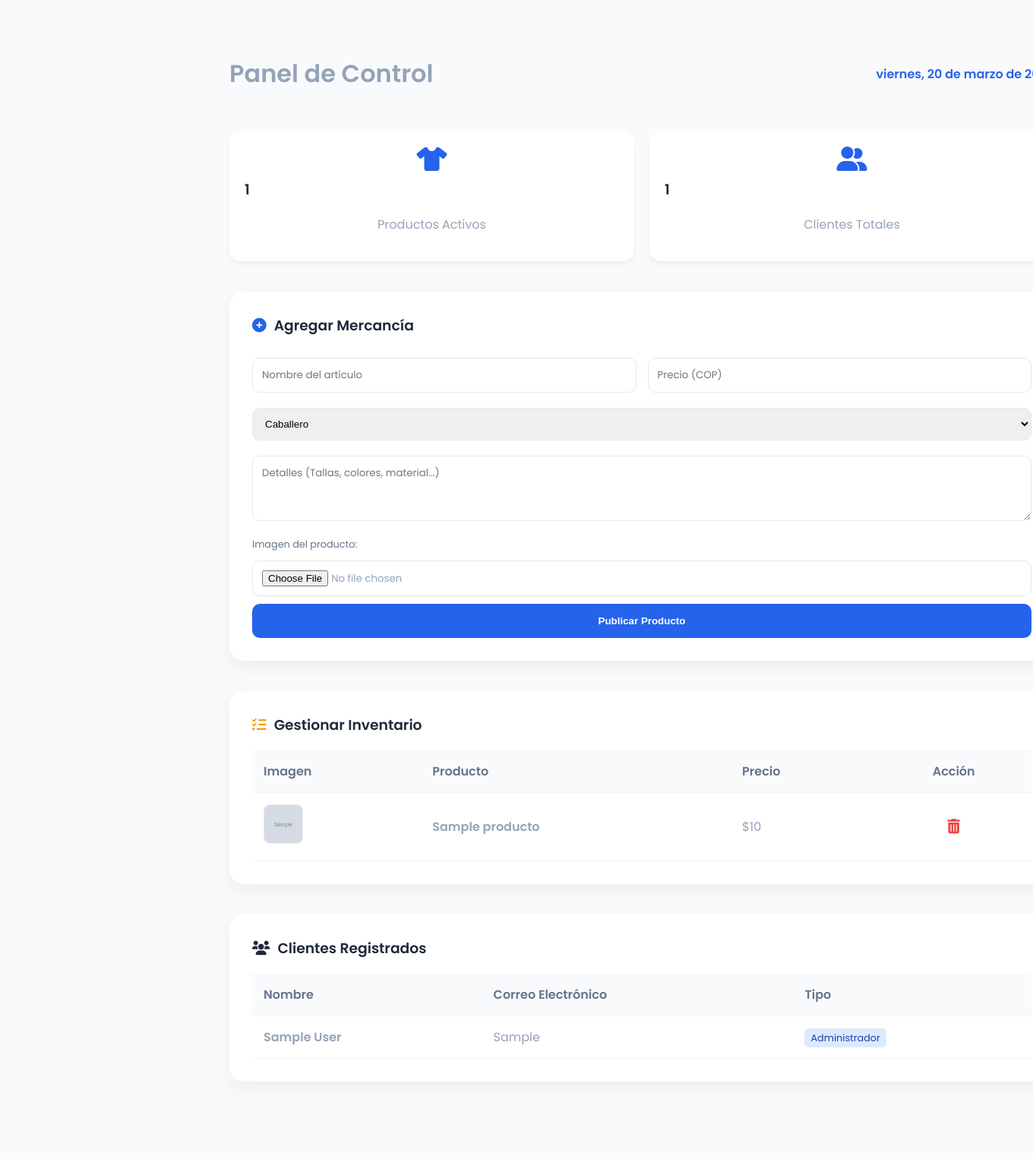
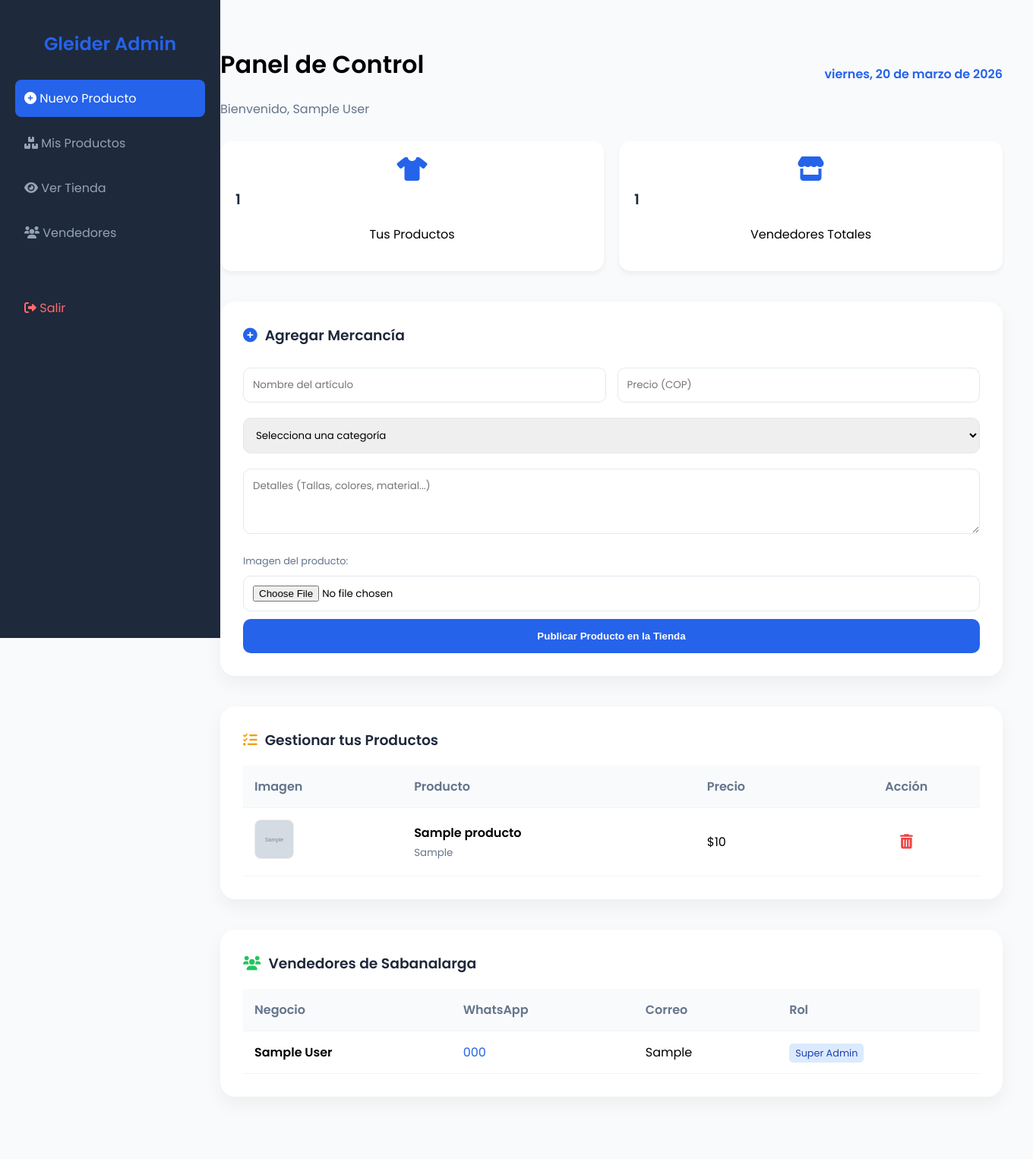
Before and after one commit to gleiderr99-boop/nuevo-proyecto, a Flask app: page /gleider_admin in a window 1360 px wide; the page is wider, and only the part inside the window is pictured. Shown: that part at 76% size. After the commit the page ends 1399 px from the top of that part, so only its background shows below. Run offline with Flask 3, Linux system fonts and the light colour scheme; the visitor is signed in with stand-in values (Sample User, id 1); tables that the repository leaves empty hold one stand-in row (values such as "Sample post"); grey boxes marked "Sample" are stand-in pictures.

Commit message:
Update admin.html

```diff
--- a/templates/admin.html
+++ b/templates/admin.html
@@ -8,7 +8,7 @@
     <link rel="stylesheet" href="https://cdnjs.cloudflare.com/ajax/libs/font-awesome/6.0.0/css/all.min.css">
 
     <style>
-        :root { --primary: #2563eb; --dark: #1e293b; --light: #f8fafc; --danger: #ef4444; }
+        :root { --primary: #2563eb; --dark: #1e293b; --light: #f8fafc; --danger: #ef4444; --success: #22c55e; }
         body { font-family: 'Poppins', sans-serif; background: var(--light); margin: 0; display: flex; scroll-behavior: smooth; }
 
         /* Sidebar lateral */
@@ -31,7 +31,7 @@
         h3 { margin-top: 0; display: flex; align-items: center; gap: 10px; color: var(--dark); }
 
         /* Formulario */
-        input, textarea { width: 100%; padding: 12px; margin: 10px 0; border: 1px solid #e2e8f0; border-radius: 10px; font-family: inherit; box-sizing: border-box; }
+        input, textarea, select { width: 100%; padding: 12px; margin: 10px 0; border: 1px solid #e2e8f0; border-radius: 10px; font-family: inherit; box-sizing: border-box; }
         button { background: var(--primary); color: white; border: none; padding: 15px; border-radius: 10px; width: 100%; font-weight: 600; cursor: pointer; transition: 0.3s; }
         button:hover { opacity: 0.9; transform: translateY(-2px); }
 
@@ -54,11 +54,26 @@
 </head>
 <body>
 
-   <a href="/" class="nav-link">
+    <div class="sidebar">
+        <h2>Gleider Admin</h2>
+        <a href="#inventario" class="nav-link active"><i class="fas fa-plus-circle"></i> <span>Nuevo Producto</span></a>
+        <a href="#gestion-inventario" class="nav-link"><i class="fas fa-boxes"></i> <span>Mis Productos</span></a>
+
+        <a href="/" class="nav-link"><i class="fas fa-eye"></i> <span>Ver Tienda</span></a>
+
+        {% if session['es_admin'] %}
+        <a href="#clientes" class="nav-link"><i class="fas fa-users"></i> <span>Vendedores</span></a>
+        {% endif %}
+
+        <a href="/logout" class="nav-link" style="margin-top: 50px; color: #ff6b6b;"><i class="fas fa-sign-out-alt"></i> <span>Salir</span></a>
+    </div>
 
     <div class="main-content">
         <div class="header">
-            <h1>Panel de Control</h1>
+            <div>
+                <h1>Panel de Control</h1>
+                <p style="color: #64748b; margin: 0;">Bienvenido, {{ session['user_name'] }}</p>
+            </div>
             <span id="fecha" style="font-weight: 600; color: var(--primary);"></span>
         </div>
 
@@ -66,13 +81,15 @@
             <div class="stat-card">
                 <i class="fas fa-tshirt"></i>
                 <h3>{{ productos|length }}</h3>
-                <p>Productos Activos</p>
+                <p>Tus Productos</p>
             </div>
+            {% if session['es_admin'] %}
             <div class="stat-card">
-                <i class="fas fa-user-friends"></i>
+                <i class="fas fa-store"></i>
                 <h3>{{ usuarios|length }}</h3>
-                <p>Clientes Totales</p>
+                <p>Vendedores Totales</p>
             </div>
+            {% endif %}
         </div>
 
         <div class="glass-card" id="inventario">
@@ -83,21 +100,23 @@
                     <input type="number" name="precio" placeholder="Precio (COP)" required>
                 </div>
 
-                <select name="categoria" style="width: 100%; padding: 12px; margin: 10px 0; border-radius: 10px; border: 1px solid #e2e8f0;">
+                <select name="categoria" required>
+                    <option value="" disabled selected>Selecciona una categoría</option>
                     <option value="Caballero">Caballero</option>
                     <option value="Dama">Dama</option>
                     <option value="Accesorios">Accesorios</option>
+                    <option value="Calzado">Calzado</option>
                 </select>
 
                 <textarea name="descripcion" placeholder="Detalles (Tallas, colores, material...)" rows="3" required></textarea>
-                <label style="font-size: 0.8rem; color: #64748b;">Imagen del producto:</label>
+                <label style="font-size: 0.8rem; color: #64748b; display: block; margin-top: 10px;">Imagen del producto:</label>
                 <input type="file" name="foto" accept="image/*" required>
-                <button type="submit">Publicar Producto</button>
+                <button type="submit">Publicar Producto en la Tienda</button>
             </form>
         </div>
 
         <div class="glass-card" id="gestion-inventario">
-            <h3><i class="fas fa-tasks" style="color: #f59e0b;"></i> Gestionar Inventario</h3>
+            <h3><i class="fas fa-tasks" style="color: #f59e0b;"></i> Gestionar tus Productos</h3>
             <table>
                 <thead>
                     <tr>
@@ -111,11 +130,14 @@
                     {% for p in productos %}
                     <tr>
                         <td><img src="{{ url_for('static', filename='uploads/' + p.imagen) }}" class="img-preview" onerror="this.src='https://via.placeholder.com/50'"></td>
-                        <td><strong>{{ p.nombre }}</strong></td>
+                        <td>
+                            <strong>{{ p.nombre }}</strong><br>
+                            <small style="color: #64748b;">{{ p.categoria }}</small>
+                        </td>
                         <td>${{ "{:,.0f}".format(p.precio) }}</td>
                         <td style="text-align: center;">
                             <a href="{{ url_for('eliminar_producto', id=p.id) }}"
-                               onclick="return confirm('¿Segura que quieres eliminar este producto?')"
+                               onclick="return confirm('¿Seguro que quieres borrar este producto?')"
                                class="btn-delete">
                                 <i class="fas fa-trash-alt"></i>
                             </a>
@@ -126,24 +148,27 @@
             </table>
         </div>
 
+        {% if session['es_admin'] %}
         <div class="glass-card" id="clientes">
-            <h3><i class="fas fa-users" style="color: var(--success);"></i> Clientes Registrados</h3>
+            <h3><i class="fas fa-users" style="color: var(--success);"></i> Vendedores de Sabanalarga</h3>
             <table>
                 <thead>
                     <tr>
-                        <th>Nombre</th>
-                        <th>Correo Electrónico</th>
-                        <th>Tipo</th>
+                        <th>Negocio</th>
+                        <th>WhatsApp</th>
+                        <th>Correo</th>
+                        <th>Rol</th>
                     </tr>
                 </thead>
                 <tbody>
                     {% for u in usuarios %}
                     <tr>
                         <td><strong>{{ u.nombre }}</strong></td>
+                        <td><a href="https://wa.me/57{{ u.telefono }}" target="_blank" style="color: var(--primary); text-decoration: none;">{{ u.telefono }}</a></td>
                         <td>{{ u.correo }}</td>
                         <td>
-                            <span style="padding: 4px 8px; border-radius: 5px; font-size: 0.8rem; background: {{ '#dcfce7' if not u.es_admin else '#dbeafe' }}; color: {{ '#166534' if not u.es_admin else '#1e40af' }};">
-                                {{ 'Administrador' if u.es_admin else 'Cliente' }}
+                            <span style="padding: 4px 8px; border-radius: 5px; font-size: 0.8rem; background: {{ '#dbeafe' if u.es_admin else '#f1f5f9' }}; color: {{ '#1e40af' if u.es_admin else '#475569' }};">
+                                {{ 'Super Admin' if u.es_admin else 'Vendedor' }}
                             </span>
                         </td>
                     </tr>
@@ -151,6 +176,7 @@
                 </tbody>
             </table>
         </div>
+        {% endif %}
     </div>
 
     <script>
```
